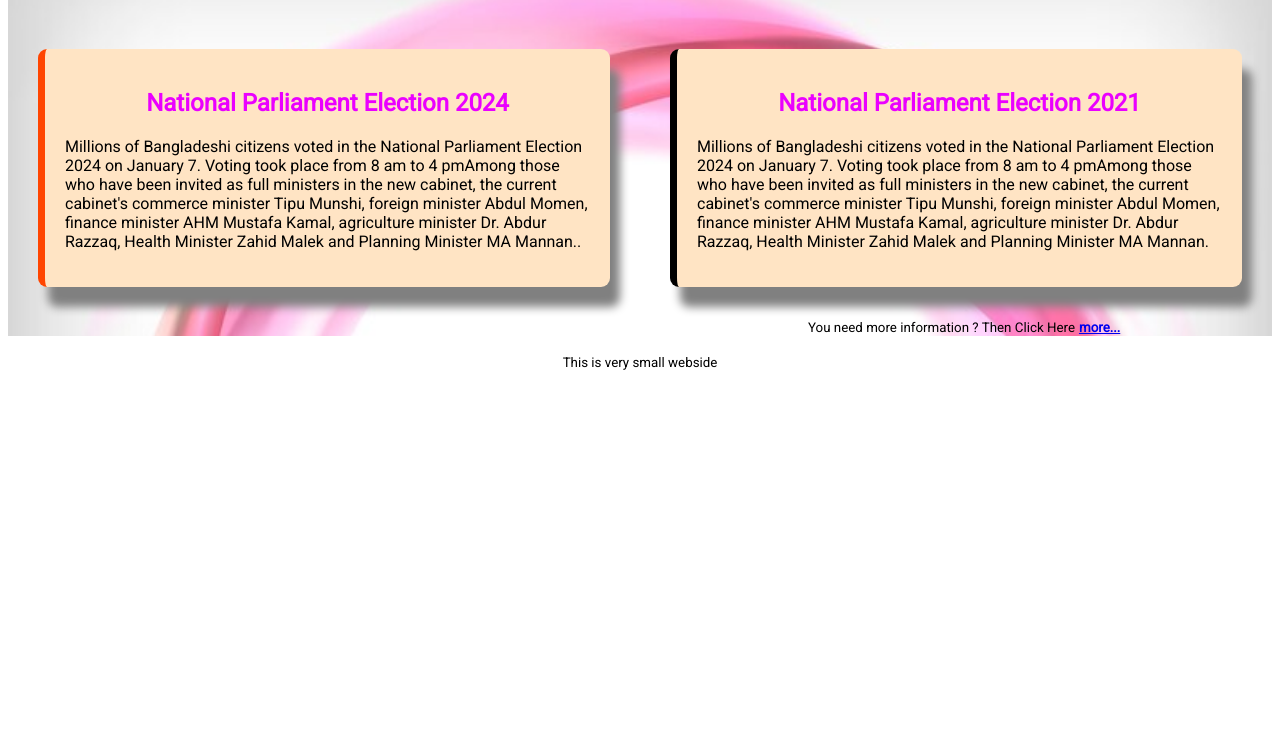
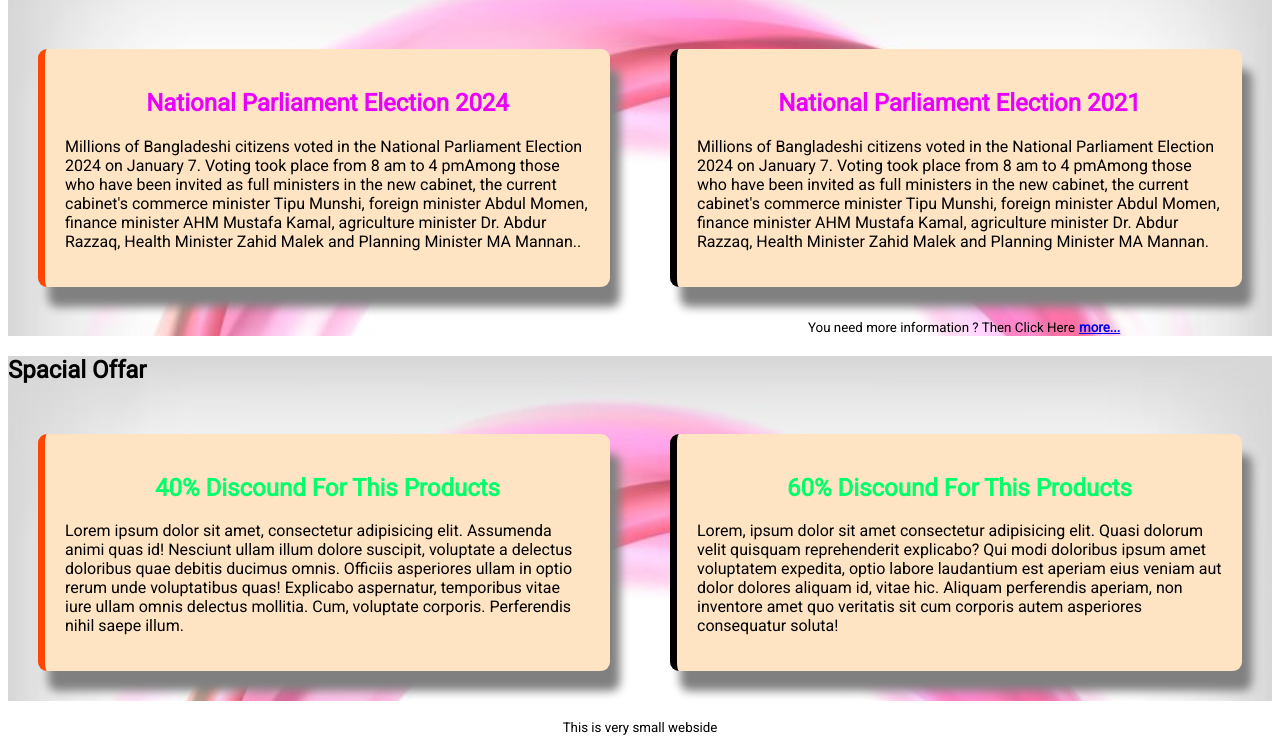
Before and after one commit to mdsagor2398/Sagor-flexible-repo, a plain HTML site: page index.html in a window 1280 px wide. Shown: the part 122-874 px from the top of the page. Before the commit the page ends 800 px from the top, so only its background shows below. Drawn offline with Linux system fonts and the light colour scheme.

Commit message:
style added

```diff
--- a/index.html
+++ b/index.html
@@ -38,10 +38,29 @@
         </div>
         <div>
             <small class="link">You need more information ? Then Click Here</small>
-            <small><a href="https://www.bbc.com/bengali"><b>more...</b></a></small>
+            <small><a target="_blank" href="https://www.bbc.com/bengali"><b>more...</b></a></small>
         </div>
     </section>
 </body>
+<section class="flexible">
+    <h1>Spacial Offar</h1>
+    <div class="saide">
+        <div id="Bangladesh" class="half-width">
+            <h2 class="good">40% Discound For This Products</h2>
+            <p>Lorem ipsum dolor sit amet, consectetur adipisicing elit. Assumenda animi quas id! Nesciunt ullam illum
+                dolore suscipit, voluptate a delectus doloribus quae debitis ducimus omnis. Officiis asperiores ullam in
+                optio rerum unde voluptatibus quas! Explicabo aspernatur, temporibus vitae iure ullam omnis delectus
+                mollitia. Cum, voluptate corporis. Perferendis nihil saepe illum.</p>
+        </div>
+        <div id="india" class="half-width">
+            <h2 class="good">60% Discound For This Products</h2>
+            <p>Lorem, ipsum dolor sit amet consectetur adipisicing elit. Quasi dolorum velit quisquam reprehenderit
+                explicabo? Qui modi doloribus ipsum amet voluptatem expedita, optio labore laudantium est aperiam eius
+                veniam aut dolor dolores aliquam id, vitae hic. Aliquam perferendis aperiam, non inventore amet quo
+                veritatis sit cum corporis autem asperiores consequatur soluta!</p>
+        </div>
+    </div>
+</section>
 <footer>
     <p><small>This is very small webside</small></p>
 </footer>
--- a/style.css
+++ b/style.css
@@ -54,3 +54,8 @@ footer p {
 .link {
     padding-left: 800px;
 }
+
+.good {
+    color: rgb(0, 255, 106);
+    text-align: center;
+}
```
